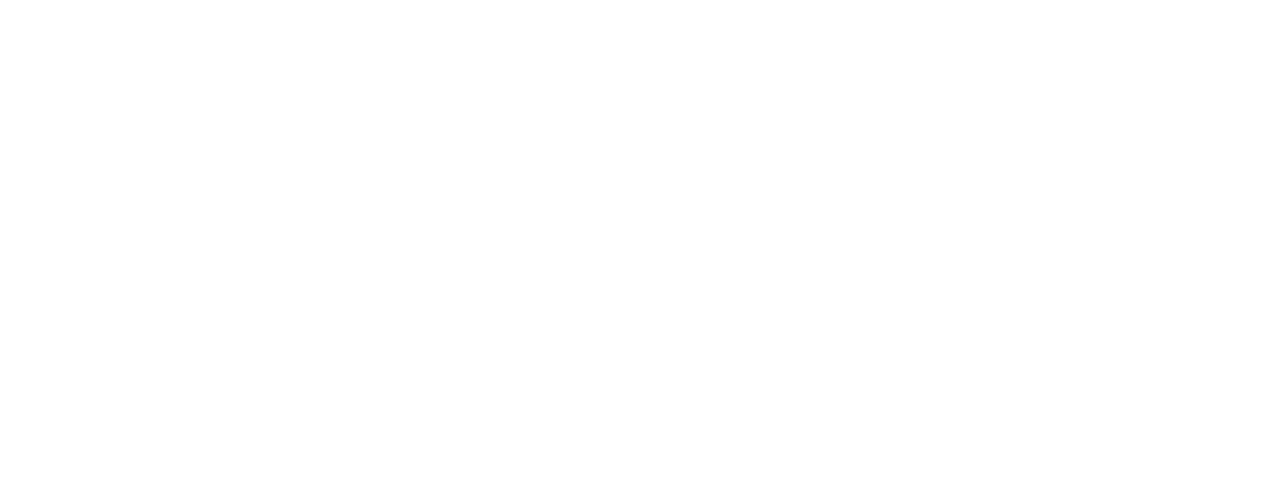
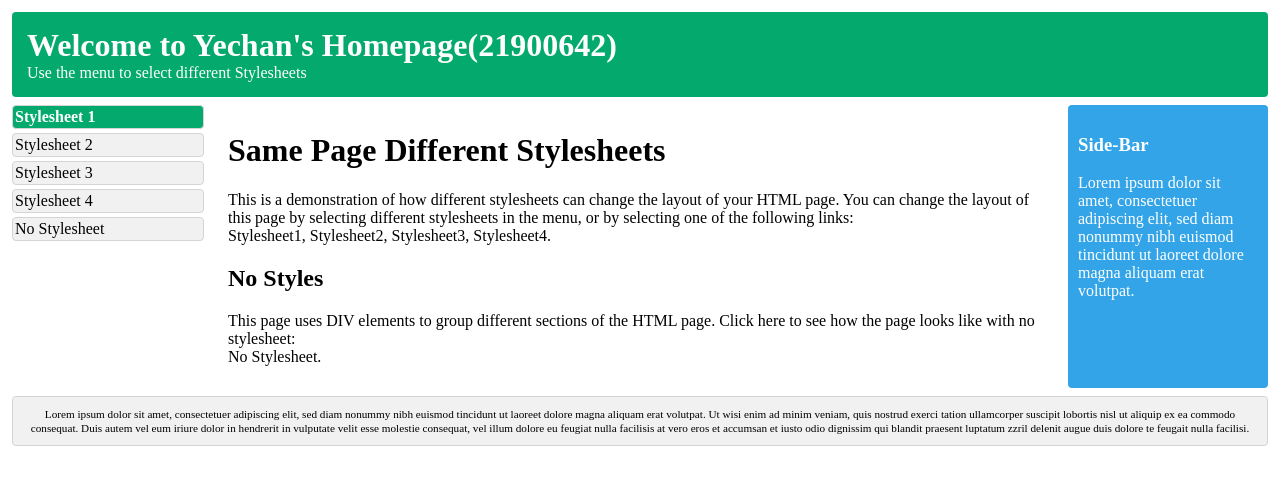
Before and after one commit to YCJeon/Project2, a plain HTML site: page style1.html in a window 1280 px wide. Drawn offline with Linux system fonts and the light colour scheme.

Commit message:
make style1.html

```diff
--- a/style1.html
+++ b/style1.html
@@ -0,0 +1,121 @@
+<!DOCTYPE html>
+<html lang="en">
+<head>
+    <meta charset="UTF-8">
+    <meta name="viewport" content="width=device-width, initial-scale=1.0">
+    <title>Document</title>
+    <style>
+
+        .wrapper {
+            position: relative;
+            overflow: auto;
+        }
+
+        #top, #sidebar, #bottom, .menuitem {
+            border-radius: 4px;
+            margin: 4px;
+        }
+
+        #top {
+            background-color: #04AA6D;
+            color: #ffffff;
+            padding: 15px;
+        }
+
+        #menubar {
+            width: 200px;
+            float: left
+        }
+
+        #main {
+            padding: 10px;
+            margin: 0 210px;
+        }
+
+        #sidebar {
+            background-color: #32a4e7;
+            color: #ffffff;
+            padding: 10px;
+            width: 180px;
+            bottom: 0;
+            top: 0;
+            right: 0;
+            position: absolute;
+        }
+
+        #bottom {
+            border: 1px solid #d4d4d4;
+            background-color: #f1f1f1;
+            text-align: center;
+            padding: 10px;
+            font-size: 70%;
+            line-height: 14px;
+        }
+
+        #top h1, #top p, #menulist {
+            margin: 0;
+            padding: 0;
+        }
+
+        .menuitem {
+            background-color: #f1f1f1;
+            border: 1px solid #d4d4d4;
+            list-style-type: none;
+            padding: 2px;
+            cursor: pointer;
+        }
+
+        .menuitem:hover {
+            background-color: #ffffff;
+        }
+
+        .menuitem:first-child {
+           background-color:#04AA6D;
+           color: white;
+           font-weight:bold;
+        }
+
+
+
+    </style>
+</head>
+<body>
+    <div class="container wrapper">
+        <div id="top">
+          <h1>Welcome to Yechan's Homepage(21900642)</h1>
+          <p>Use the menu to select different Stylesheets</p>
+        </div>
+        <div class="wrapper">
+         <div id="menubar">
+           <ul id="menulist">
+             <li class="menuitem")">Stylesheet 1
+             <li class="menuitem" ">Stylesheet 2
+             <li class="menuitem" ">Stylesheet 3
+             <li class="menuitem" ">Stylesheet 4
+             <li class="menuitem" ">No Stylesheet
+           </ul>
+          </div>
+          <div id="main">
+            <h1>Same Page Different Stylesheets</h1>
+            <p>This is a demonstration of how different stylesheets can change the layout of your HTML page. You can change the layout of this page by selecting different stylesheets in the menu, or by selecting one of the following links:<br>
+            Stylesheet1,
+            Stylesheet2,
+            Stylesheet3,
+            Stylesheet4.
+            </p>
+             <h2>No Styles</h2>
+            <p>This page uses DIV elements to group different sections of the HTML page. Click here to see how the page looks like with no stylesheet:<br><a>No Stylesheet</a>.</p>
+         </div>
+          <div id="sidebar">
+            <h3>Side-Bar</h3>
+            <p>Lorem ipsum dolor sit amet, consectetuer adipiscing elit, sed diam nonummy nibh euismod tincidunt ut laoreet dolore magna aliquam erat volutpat.</p>
+          </div>
+        </div>
+
+
+        <div id="bottom">
+          Lorem ipsum dolor sit amet, consectetuer adipiscing elit, sed diam nonummy nibh euismod tincidunt ut laoreet dolore magna aliquam erat volutpat. Ut wisi enim ad minim veniam, quis nostrud exerci tation ullamcorper suscipit lobortis nisl ut aliquip ex ea commodo consequat. Duis autem vel eum iriure dolor in hendrerit in vulputate velit esse molestie consequat, vel illum dolore eu feugiat nulla facilisis at vero eros et accumsan et iusto odio dignissim qui blandit praesent luptatum zzril delenit augue duis dolore te feugait nulla facilisi.
+        </div>
+      </div>
+</body>
+</html>
```
Also changed, not shown: nostyle.html (+6 -6 lines).
